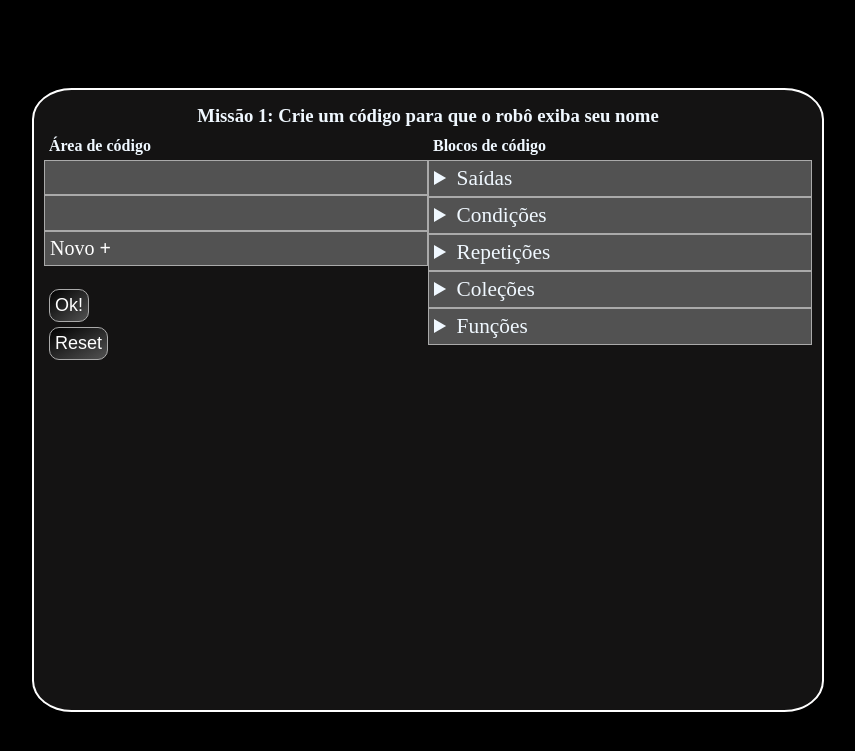
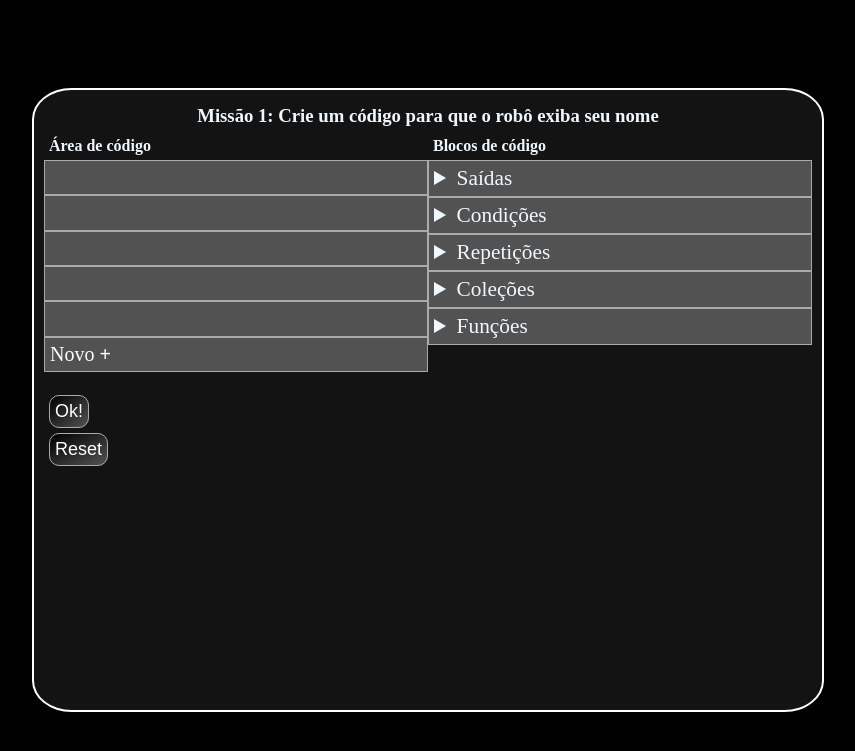
Before and after one commit to Salgado2004/Jogo_para_aprender_Programacao, a Flask app: template templates/missao1.html in a window 1280 px wide. Shown: the top 751 px of the page, without its empty margins (212-1067 px from the left). Run offline with Flask 2, Linux system fonts and the light colour scheme; the template is opened without the code that fills it, so the values that code supplies are empty.

Commit message:
Update missao1.html

```diff
--- a/templates/missao1.html
+++ b/templates/missao1.html
@@ -8,6 +8,9 @@
               <div id="areaBlocos">
                 <div class="dropin" id="div1" ondrop="drop(event, 1)" ondragover="allowDrop(event)"></div>
                 <div class="dropin" id="div2" ondrop="drop(event, 2)" ondragover="allowDrop(event)"></div>
+                <div class="dropin" id="div2" ondrop="drop(event, 3)" ondragover="allowDrop(event)"></div>
+                <div class="dropin" id="div2" ondrop="drop(event, 4)" ondragover="allowDrop(event)"></div>
+                <div class="dropin" id="div2" ondrop="drop(event, 5)" ondragover="allowDrop(event)"></div>
               </div>
               <div class="dropin" id="Novo" onclick="NovaDiv()"><p>&nbsp;Novo <b>+</b> </p></div>
               <br>
```
